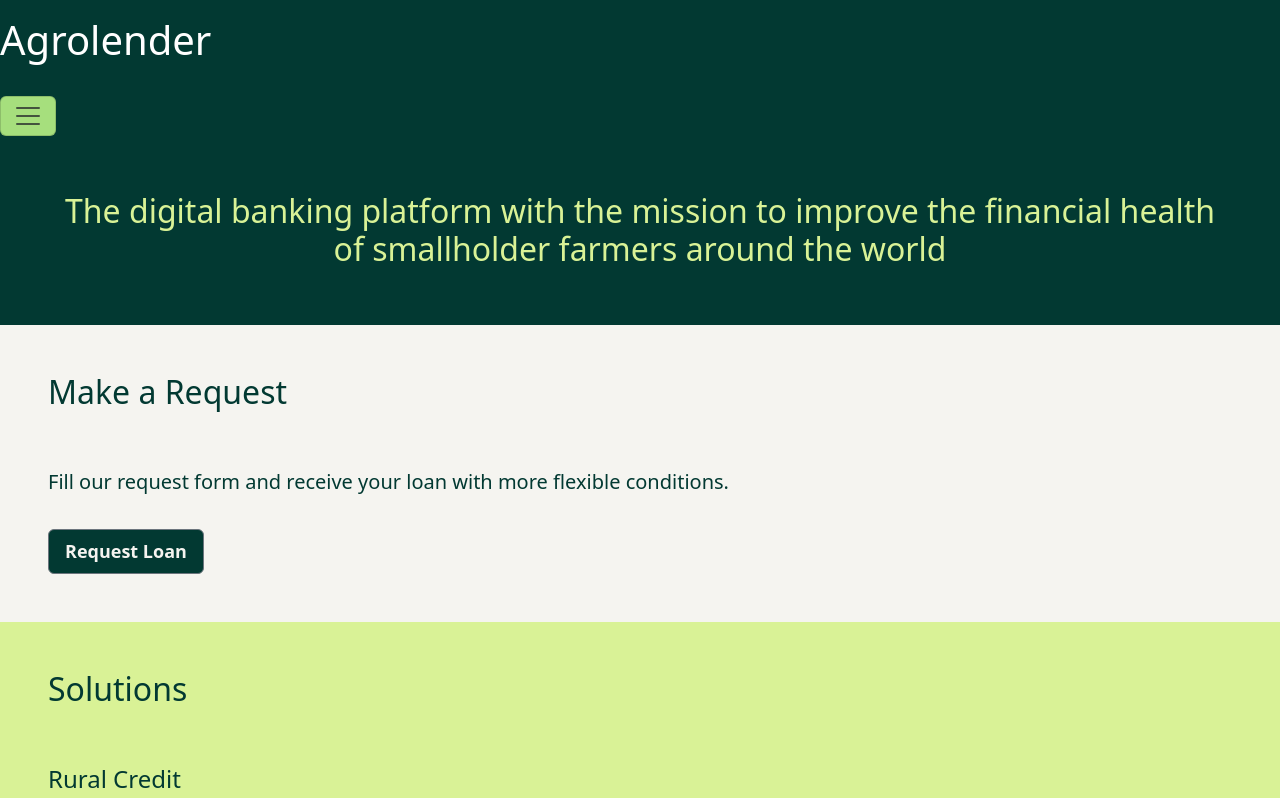
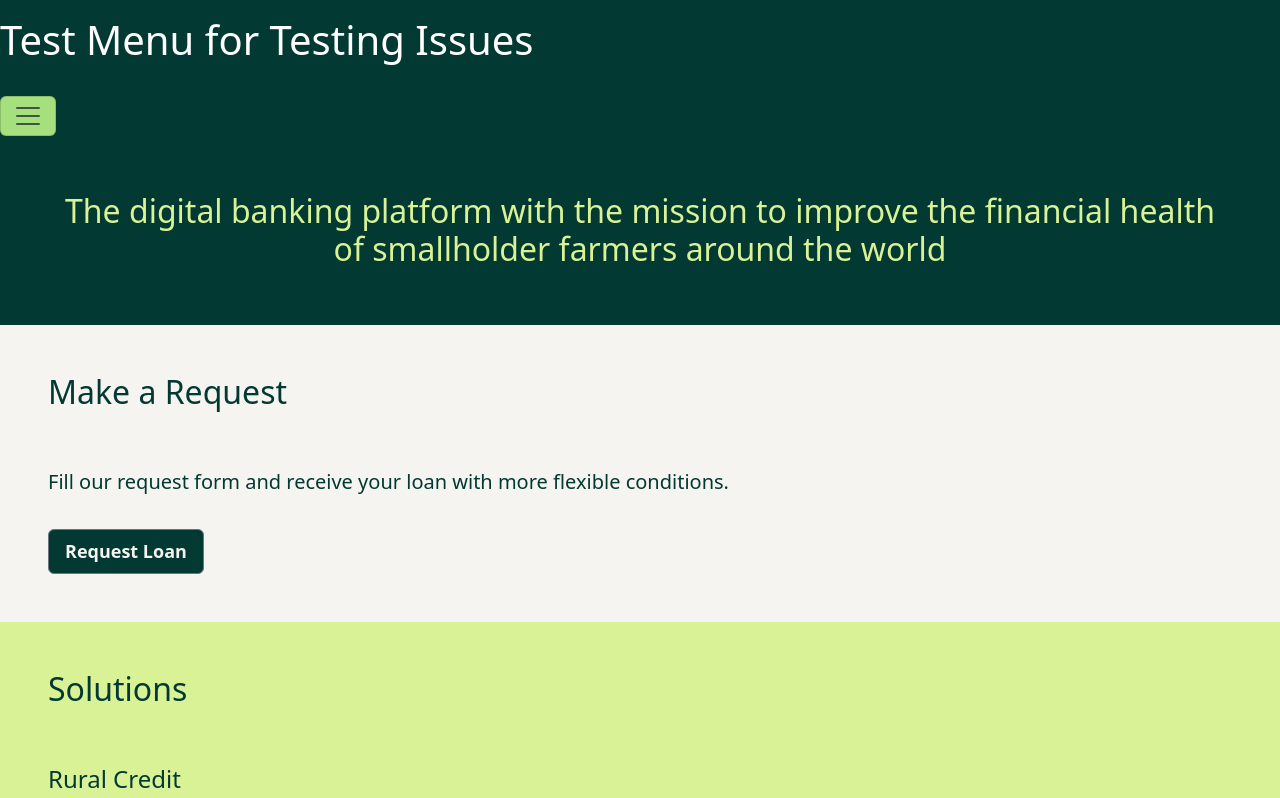
Before and after one commit to Emmanuel-Castro/Agrolender, a plain HTML site: page menu/menu.html in a window 1280 px wide. Shown: the top 798 px of the page. Drawn offline with nearby package versions, Linux system fonts and the light colour scheme.

Commit message:
feat: Modify the menu's title for testing purposes

```diff
--- a/menu/menu.html
+++ b/menu/menu.html
@@ -3,7 +3,7 @@
 
   <head>
     <meta charset="utf-8">
-    <title>Menu</title>
+    <title>Testing Menu</title>
 
     <!-- Google Fonts -->
     <link href="https://fonts.googleapis.com/css2?family=Manrope:wght@300&display=swap" rel="stylesheet">
@@ -18,7 +18,7 @@
 
   <body>
 
-    <h1 class="d-flex py-3" id="title">Agrolender</h1>
+    <h1 class="d-flex py-3" id="title">Test Menu for Testing Issues</h1>
 
 
     <!-- Navigation Bar -->
```
